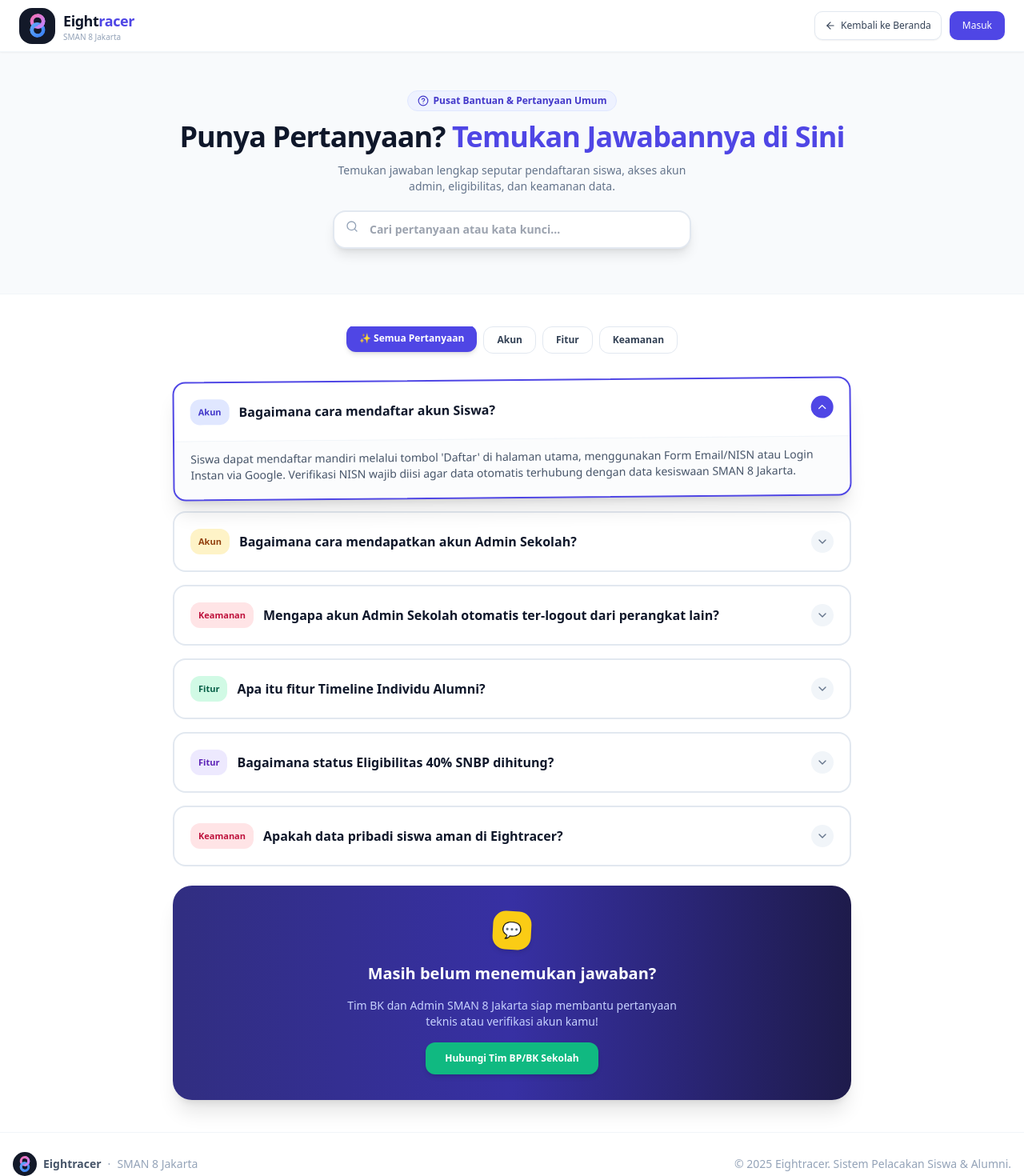
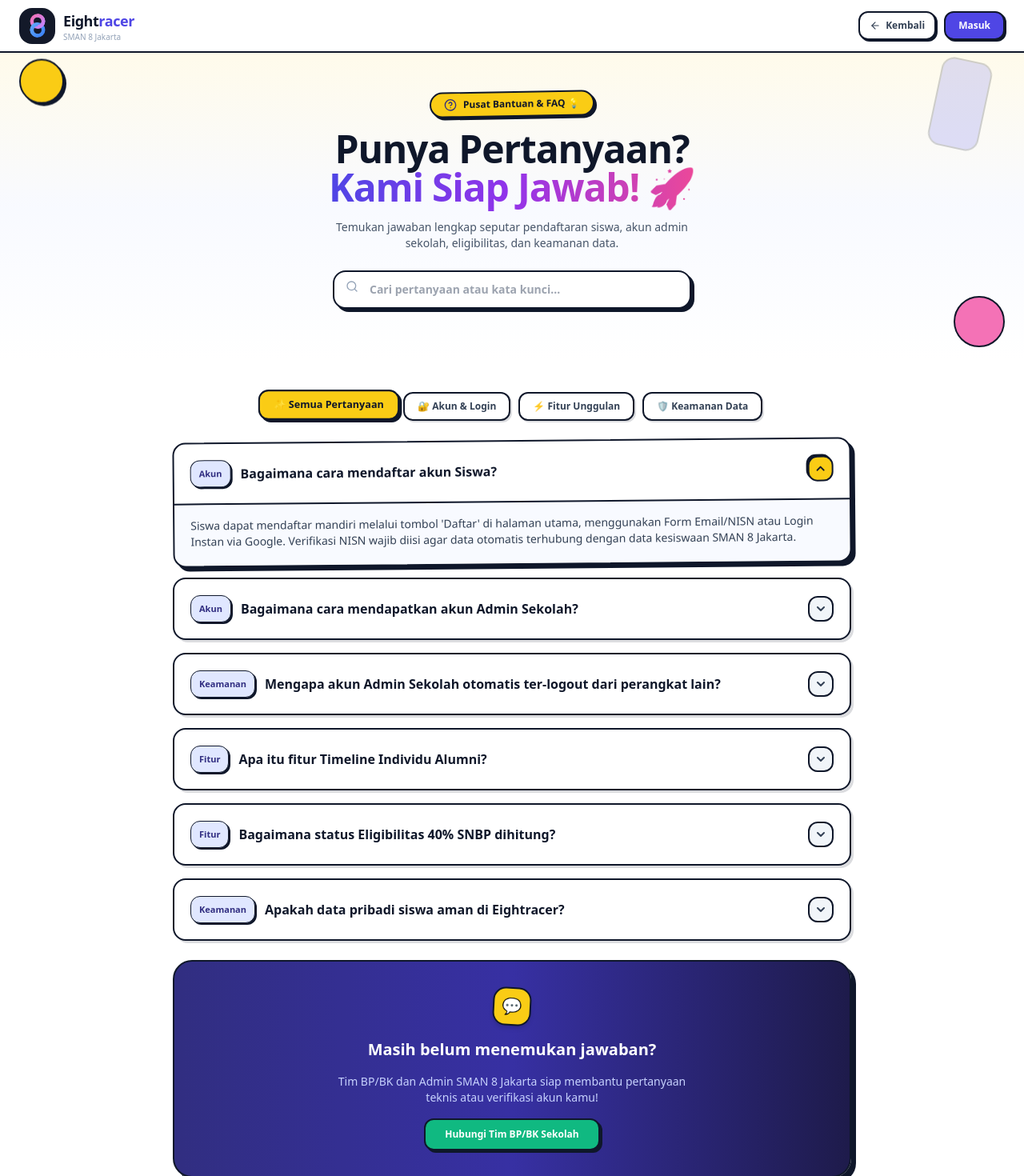
Before and after one commit to ahmadrofiussuud/eightracer, a Next.js app: page /faq in a window 1280 px wide. Shown: the top 1470 px of the page at 80% size. Built offline with nearby package versions, Linux system fonts and the light colour scheme.

Commit message:
style: apply high-energy vibrant neo-brutalist redesign to FAQ with gradient text, bold shadows and fun badges

```diff
--- a/src/app/faq/page.tsx
+++ b/src/app/faq/page.tsx
@@ -11,7 +11,6 @@ interface FAQItem {
   category: "Akun" | "Fitur" | "Keamanan";
   question: string;
   answer: string;
-  badgeBg: string;
 }
 
 const faqData: FAQItem[] = [
@@ -20,42 +19,36 @@ const faqData: FAQItem[] = [
     category: "Akun",
     question: "Bagaimana cara mendaftar akun Siswa?",
     answer: "Siswa dapat mendaftar mandiri melalui tombol 'Daftar' di halaman utama, menggunakan Form Email/NISN atau Login Instan via Google. Verifikasi NISN wajib diisi agar data otomatis terhubung dengan data kesiswaan SMAN 8 Jakarta.",
-    badgeBg: "bg-indigo-100 text-indigo-700",
   },
   {
     id: "2",
     category: "Akun",
     question: "Bagaimana cara mendapatkan akun Admin Sekolah?",
     answer: "Akun Admin Sekolah bersifat tunggal dan disediakan secara khusus oleh pengelola sekolah (tidak melalui pendaftaran mandiri) demi menjaga privasi & keamanan data sensitif seluruh murid.",
-    badgeBg: "bg-amber-100 text-amber-800",
   },
   {
     id: "3",
     category: "Keamanan",
     question: "Mengapa akun Admin Sekolah otomatis ter-logout dari perangkat lain?",
     answer: "Untuk menjaga keamanan data tingkat tinggi, Admin Sekolah menerapkan aturan 'Single Device Login'. Jika akun Admin dibuka di perangkat baru, sesi di perangkat sebelumnya otomatis diakhiri.",
-    badgeBg: "bg-rose-100 text-rose-700",
   },
   {
     id: "4",
     category: "Fitur",
     question: "Apa itu fitur Timeline Individu Alumni?",
     answer: "Timeline Individu adalah fitur unggulan yang menampilkan visualisasi kronologis perjalanan siswa sejak bangku SMA, kelulusan, penerimaan PTN, hingga perkembangan IPK dan status KIP-Kuliah per semester di universitas.",
-    badgeBg: "bg-emerald-100 text-emerald-800",
   },
   {
     id: "5",
     category: "Fitur",
     question: "Bagaimana status Eligibilitas 40% SNBP dihitung?",
     answer: "Eligibilitas dihitung secara otomatis berdasarkan pemeringkatan 40% siswa terbaik (Akreditasi A). Kalkulasi menggabungkan bobot nilai rapor semester 1-5 (75%) dan poin portofolio prestasi lomba (25%).",
-    badgeBg: "bg-violet-100 text-violet-800",
   },
   {
     id: "6",
     category: "Keamanan",
     question: "Apakah data pribadi siswa aman di Eightracer?",
     answer: "Ya, seluruh data dilindungi dengan kontrol akses berbasis peran (RBAC). Data finansial dan kontak pribadi alumni disembunyikan dari publik/siswa lain dan hanya dapat diakses oleh Admin Sekolah.",
-    badgeBg: "bg-rose-100 text-rose-700",
   }
 ];
 
@@ -74,7 +67,7 @@ export default function FAQPage() {
   return (
     <div className="min-h-screen bg-white text-slate-800 flex flex-col overflow-x-hidden">
       {/* Header Navbar */}
-      <header className="sticky top-0 z-30 bg-white border-b border-slate-100 shadow-sm">
+      <header className="sticky top-0 z-30 bg-white border-b-2 border-slate-900 shadow-sm">
         <div className="max-w-7xl mx-auto px-4 sm:px-6 h-16 flex items-center justify-between">
           <Link href="/" className="flex items-center gap-2.5">
             <EightracerLogo size={36} withBackground />
@@ -88,12 +81,12 @@ export default function FAQPage() {
 
           <div className="flex items-center gap-2.5">
             <Link href="/">
-              <Button variant="outline" size="sm" className="text-xs border-slate-200 gap-1.5 h-9">
-                <ArrowLeft className="w-3.5 h-3.5" /> Kembali ke Beranda
+              <Button variant="outline" size="sm" className="text-xs border-2 border-slate-900 font-bold gap-1.5 h-9 rounded-xl shadow-[2px_2px_0px_0px_rgba(15,23,42,1)]">
+                <ArrowLeft className="w-3.5 h-3.5" /> Kembali
               </Button>
             </Link>
             <Link href="/login">
-              <Button size="sm" className="bg-indigo-600 hover:bg-indigo-700 text-white text-xs h-9 px-4">
+              <Button size="sm" className="bg-indigo-600 hover:bg-indigo-700 text-white font-bold text-xs h-9 px-4 rounded-xl border-2 border-slate-900 shadow-[2px_2px_0px_0px_rgba(15,23,42,1)]">
                 Masuk
               </Button>
             </Link>
@@ -102,18 +95,26 @@ export default function FAQPage() {
       </header>
 
       {/* Hero FAQ Section */}
-      <section className="relative bg-slate-50 border-b border-slate-100 pt-12 pb-14 overflow-hidden">
-        <div className="max-w-4xl mx-auto px-4 sm:px-6 text-center relative z-10 space-y-3">
-          <span className="inline-flex items-center gap-1.5 text-xs font-semibold text-indigo-700 bg-indigo-50 border border-indigo-100 rounded-full px-3 py-1">
-            <HelpCircle className="w-3.5 h-3.5" /> Pusat Bantuan & Pertanyaan Umum
+      <section className="relative bg-gradient-to-b from-amber-50 via-indigo-50/40 to-white pt-12 pb-16 overflow-hidden">
+        {/* Playful Floating Shapes */}
+        <div className="absolute top-4 left-6 w-14 h-14 rounded-full bg-yellow-400 border-2 border-slate-900 shadow-[3px_3px_0px_0px_rgba(15,23,42,1)] animate-bounce pointer-events-none" style={{ animationDuration: "3.5s" }} />
+        <div className="absolute top-2 right-12 w-16 h-28 rounded-2xl bg-indigo-500 border-2 border-slate-900 rotate-12 opacity-20 pointer-events-none" />
+        <div className="absolute bottom-4 right-6 w-16 h-16 rounded-full bg-pink-400 border-2 border-slate-900 pointer-events-none" />
+
+        <div className="max-w-4xl mx-auto px-4 sm:px-6 text-center relative z-10 space-y-4">
+          <span className="inline-flex items-center gap-2 text-xs font-black text-slate-900 bg-yellow-400 border-2 border-slate-900 rounded-full px-4 py-1.5 shadow-[3px_3px_0px_0px_rgba(15,23,42,1)] -rotate-1">
+            <HelpCircle className="w-4 h-4 text-indigo-900" /> Pusat Bantuan & FAQ 💡
           </span>
 
-          <h1 className="text-3xl sm:text-4xl font-extrabold text-slate-900 tracking-tight leading-tight">
-            Punya Pertanyaan? <span className="text-indigo-600">Temukan Jawabannya di Sini</span>
+          <h1 className="text-3xl sm:text-5xl font-black text-slate-900 tracking-tight leading-tight">
+            Punya Pertanyaan? <br />
+            <span className="bg-gradient-to-r from-indigo-600 via-purple-600 to-pink-500 bg-clip-text text-transparent font-black">
+              Kami Siap Jawab! 🚀
+            </span>
           </h1>
 
-          <p className="text-xs sm:text-sm text-slate-500 max-w-md mx-auto leading-relaxed">
-            Temukan jawaban lengkap seputar pendaftaran siswa, akses akun admin, eligibilitas, dan keamanan data.
+          <p className="text-xs sm:text-sm font-medium text-slate-600 max-w-md mx-auto">
+            Temukan jawaban lengkap seputar pendaftaran siswa, akun admin sekolah, eligibilitas, dan keamanan data.
           </p>
 
           {/* Search Bar */}
@@ -124,7 +125,7 @@ export default function FAQPage() {
               value={searchQuery}
               onChange={(e) => setSearchQuery(e.target.value)}
               placeholder="Cari pertanyaan atau kata kunci..."
-              className="w-full pl-11 pr-4 py-3 text-xs sm:text-sm font-semibold bg-white border-2 border-slate-200 rounded-2xl shadow-lg focus:outline-none focus:border-indigo-600"
+              className="w-full pl-11 pr-4 py-3 text-xs sm:text-sm font-bold bg-white border-2 border-slate-900 rounded-2xl shadow-[4px_4px_0px_0px_rgba(15,23,42,1)] focus:outline-none focus:ring-2 focus:ring-indigo-500"
             />
           </div>
         </div>
@@ -132,19 +133,24 @@ export default function FAQPage() {
 
       {/* Main Accordion Content */}
       <main className="flex-1 max-w-4xl w-full mx-auto px-4 sm:px-6 py-10 space-y-6">
-        {/* Category Pills */}
-        <div className="flex justify-center gap-2 overflow-x-auto pb-2">
-          {["ALL", "Akun", "Fitur", "Keamanan"].map((cat) => (
+        {/* Category Filter Pills */}
+        <div className="flex flex-wrap justify-center gap-2.5">
+          {[
+            { id: "ALL", label: "✨ Semua Pertanyaan" },
+            { id: "Akun", label: "🔐 Akun & Login" },
+            { id: "Fitur", label: "⚡ Fitur Unggulan" },
+            { id: "Keamanan", label: "🛡️ Keamanan Data" },
+          ].map((c) => (
             <button
-              key={cat}
-              onClick={() => setSelectedCategory(cat)}
-              className={`px-4 py-2 rounded-xl text-xs font-black transition-all ${
-                selectedCategory === cat
-                  ? "bg-indigo-600 text-white shadow-md -translate-y-0.5"
-                  : "bg-white text-slate-700 hover:bg-slate-100 border border-slate-200"
+              key={c.id}
+              onClick={() => setSelectedCategory(c.id)}
+              className={`px-4 py-2 rounded-xl text-xs font-black border-2 border-slate-900 transition-all duration-150 cursor-pointer ${
+                selectedCategory === c.id
+                  ? "bg-yellow-400 text-slate-900 shadow-[3px_3px_0px_0px_rgba(15,23,42,1)] -translate-y-0.5 scale-105"
+                  : "bg-white text-slate-700 hover:bg-slate-100 shadow-[2px_2px_0px_0px_rgba(15,23,42,0.15)]"
               }`}
             >
-              {cat === "ALL" ? "✨ Semua Pertanyaan" : cat}
+              {c.label}
             </button>
           ))}
         </div>
@@ -152,7 +158,7 @@ export default function FAQPage() {
         {/* Accordion Cards */}
         <div className="space-y-4">
           {filteredFaqs.length === 0 ? (
-            <div className="p-12 text-center text-slate-400 text-xs font-semibold bg-slate-50 rounded-2xl border border-slate-200">
+            <div className="p-12 text-center text-slate-500 text-xs font-bold bg-slate-50 rounded-2xl border-2 border-slate-900 shadow-[3px_3px_0px_0px_rgba(15,23,42,1)]">
               Tidak ada pertanyaan yang cocok dengan pencarian Anda.
             </div>
           ) : (
@@ -161,29 +167,29 @@ export default function FAQPage() {
               return (
                 <div
                   key={faq.id}
-                  className={`rounded-2xl border-2 transition-all duration-200 overflow-hidden ${
+                  className={`rounded-2xl border-2 border-slate-900 transition-all duration-200 overflow-hidden ${
                     isOpen
-                      ? "border-indigo-600 bg-white shadow-xl rotate-[-0.5deg]"
-                      : "border-slate-200 bg-white hover:border-indigo-300 shadow-xs"
+                      ? "bg-white shadow-[5px_5px_0px_0px_rgba(15,23,42,1)] rotate-[-0.5deg]"
+                      : "bg-white hover:bg-slate-50/80 shadow-[3px_3px_0px_0px_rgba(15,23,42,0.15)] hover:shadow-[4px_4px_0px_0px_rgba(15,23,42,1)]"
                   }`}
                 >
                   <button
                     onClick={() => setOpenId(isOpen ? null : faq.id)}
-                    className="w-full p-5 text-left flex items-center justify-between gap-4 font-bold text-slate-900 text-sm sm:text-base cursor-pointer"
+                    className="w-full p-5 text-left flex items-center justify-between gap-4 font-black text-slate-900 text-sm sm:text-base cursor-pointer"
                   >
                     <div className="flex items-center gap-3">
-                      <span className={`px-2.5 py-1 text-[11px] font-black rounded-lg ${faq.badgeBg}`}>
+                      <span className="px-2.5 py-1 text-[11px] font-black rounded-lg border border-slate-900 bg-indigo-100 text-indigo-900 shadow-[2px_2px_0px_0px_rgba(15,23,42,1)]">
                         {faq.category}
                       </span>
                       <span>{faq.question}</span>
                     </div>
-                    <div className={`w-7 h-7 rounded-full flex items-center justify-center transition-transform ${isOpen ? "bg-indigo-600 text-white rotate-180" : "bg-slate-100 text-slate-500"}`}>
-                      <ChevronDown className="w-4 h-4" />
+                    <div className={`w-8 h-8 rounded-xl border-2 border-slate-900 flex items-center justify-center font-black transition-transform ${isOpen ? "bg-yellow-400 text-slate-900 rotate-180 shadow-[2px_2px_0px_0px_rgba(15,23,42,1)]" : "bg-slate-100 text-slate-700"}`}>
+                      <ChevronDown className="w-4 h-4 stroke-[3]" />
                     </div>
                   </button>
 
                   {isOpen && (
-                    <div className="px-5 pb-5 text-xs sm:text-sm text-slate-600 leading-relaxed border-t border-slate-100 bg-slate-50/50 pt-3">
+                    <div className="px-5 pb-5 text-xs sm:text-sm text-slate-700 font-medium leading-relaxed border-t-2 border-slate-900 bg-indigo-50/40 pt-4">
                       {faq.answer}
                     </div>
                   )}
@@ -194,26 +200,26 @@ export default function FAQPage() {
         </div>
 
         {/* Fun Contact Banner */}
-        <div className="p-8 bg-gradient-to-r from-indigo-900 via-indigo-800 to-indigo-950 text-white text-center space-y-4 rounded-3xl shadow-xl relative overflow-hidden">
-          <div className="w-12 h-12 rounded-2xl bg-yellow-400 text-slate-900 flex items-center justify-center mx-auto font-black text-xl shadow-md rotate-3">
+        <div className="p-8 bg-gradient-to-r from-indigo-900 via-indigo-800 to-indigo-950 text-white text-center space-y-4 rounded-3xl border-2 border-slate-900 shadow-[6px_6px_0px_0px_rgba(15,23,42,1)] relative overflow-hidden">
+          <div className="w-12 h-12 rounded-2xl bg-yellow-400 text-slate-900 flex items-center justify-center mx-auto font-black text-xl shadow-md rotate-3 border-2 border-slate-900">
             💬
           </div>
           <h3 className="font-black text-xl">Masih belum menemukan jawaban?</h3>
           <p className="text-xs sm:text-sm text-indigo-200 max-w-md mx-auto">
-            Tim BK dan Admin SMAN 8 Jakarta siap membantu pertanyaan teknis atau verifikasi akun kamu!
+            Tim BP/BK dan Admin SMAN 8 Jakarta siap membantu pertanyaan teknis atau verifikasi akun kamu!
           </p>
-          <Button className="bg-emerald-500 hover:bg-emerald-600 text-white font-black text-xs h-10 px-6 rounded-xl shadow-md gap-2">
+          <Button className="bg-emerald-500 hover:bg-emerald-600 text-white font-black text-xs h-10 px-6 rounded-xl border-2 border-slate-900 shadow-[3px_3px_0px_0px_rgba(15,23,42,1)] gap-2">
             Hubungi Tim BP/BK Sekolah
           </Button>
         </div>
       </main>
 
       {/* Footer */}
-      <footer className="border-t border-slate-100 bg-white py-6">
-        <div className="max-w-7xl mx-auto px-4 flex flex-col sm:flex-row items-center justify-between gap-3 text-sm text-slate-400">
+      <footer className="border-t-2 border-slate-900 bg-white py-6">
+        <div className="max-w-7xl mx-auto px-4 flex flex-col sm:flex-row items-center justify-between gap-3 text-sm text-slate-500 font-semibold">
           <div className="flex items-center gap-2">
             <EightracerLogo size={24} withBackground />
-            <span className="font-semibold text-slate-600">Eightracer</span>
+            <span className="font-bold text-slate-800">Eightracer</span>
             <span>·</span>
             <span>SMAN 8 Jakarta</span>
           </div>
--- a/src/app/page.tsx
+++ b/src/app/page.tsx
@@ -325,36 +325,47 @@ export default function LandingPage() {
         </div>
       </section>
 
-      {/* ── FUN FAQ SECTION ── */}
-      <section id="faq" className="py-20 bg-amber-50/60 relative overflow-hidden">
-        {/* Decorative elements */}
-        <div className="absolute top-4 left-6 w-12 h-12 rounded-full bg-yellow-400 opacity-60 animate-bounce pointer-events-none" style={{ animationDuration: '4s' }} />
-        <div className="absolute bottom-6 right-8 w-24 h-24 rounded-2xl bg-indigo-600 rotate-12 opacity-10 pointer-events-none" />
+      {/* ── FUN & VIBRANT FAQ SECTION ── */}
+      <section id="faq" className="py-20 bg-gradient-to-b from-amber-50/80 via-indigo-50/30 to-white relative overflow-hidden">
+        {/* Playful Floating Shapes */}
+        <div className="absolute top-8 left-6 w-14 h-14 rounded-full bg-yellow-400 border-2 border-slate-900 shadow-[3px_3px_0px_0px_rgba(15,23,42,1)] animate-bounce pointer-events-none" style={{ animationDuration: '3.5s' }} />
+        <div className="absolute bottom-10 right-8 w-20 h-20 rounded-2xl bg-indigo-500 border-2 border-slate-900 rotate-12 shadow-[4px_4px_0px_0px_rgba(15,23,42,1)] opacity-20 pointer-events-none" />
+        <div className="absolute top-1/3 right-4 w-8 h-8 rounded-full bg-pink-400 border-2 border-slate-900 pointer-events-none" />
 
         <div className="max-w-4xl mx-auto px-4 sm:px-6 relative z-10">
           <div className="text-center mb-10">
-            <span className="inline-flex items-center gap-1.5 text-xs font-semibold text-indigo-700 bg-indigo-50 border border-indigo-100 rounded-full px-3 py-1 mb-3">
-              <HelpCircle className="w-3.5 h-3.5" /> Pertanyaan Umum (FAQ)
+            <span className="inline-flex items-center gap-2 text-xs font-black text-slate-900 bg-yellow-400 border-2 border-slate-900 rounded-full px-4 py-1.5 mb-4 shadow-[3px_3px_0px_0px_rgba(15,23,42,1)] -rotate-1">
+              <HelpCircle className="w-4 h-4 text-indigo-900" /> FAQ & Pusat Bantuan 💡
             </span>
-            <h2 className="text-2xl sm:text-3xl font-bold text-slate-900 tracking-tight">
-              Punya Pertanyaan? <span className="text-indigo-600">Temukan Jawabannya di Sini</span>
+            <h2 className="text-3xl sm:text-4xl font-black text-slate-900 tracking-tight">
+              Ada Pertanyaan? <br />
+              <span className="bg-gradient-to-r from-indigo-600 via-purple-600 to-pink-500 bg-clip-text text-transparent font-black">
+                Kami Siap Jawab! 🚀
+              </span>
             </h2>
-            <p className="text-xs sm:text-sm text-slate-500 mt-1.5">Pertanyaan paling sering ditanyakan seputar pendaftaran, akun admin, dan fitur Eightracer.</p>
+            <p className="text-xs sm:text-sm font-medium text-slate-600 mt-2 max-w-md mx-auto">
+              Jawaban ringkas dan jelas untuk semua pertanyaan tentang pendaftaran, akun admin, dan fitur Eightracer.
+            </p>
           </div>
 
           {/* Category Filter Pills */}
-          <div className="flex justify-center gap-2 mb-8">
-            {["ALL", "Akun", "Fitur", "Keamanan"].map((c) => (
+          <div className="flex flex-wrap justify-center gap-2.5 mb-8">
+            {[
+              { id: "ALL", label: "✨ Semua Pertanyaan" },
+              { id: "Akun", label: "🔐 Akun & Login" },
+              { id: "Fitur", label: "⚡ Fitur Unggulan" },
+              { id: "Keamanan", label: "🛡️ Keamanan Data" },
+            ].map((c) => (
               <button
-                key={c}
-                onClick={() => setFaqFilter(c)}
-                className={`px-4 py-2 rounded-xl text-xs font-black transition-all ${
-                  faqFilter === c
-                    ? "bg-indigo-600 text-white shadow-md -translate-y-0.5"
-                    : "bg-white text-slate-700 hover:bg-slate-100 border border-slate-200"
+                key={c.id}
+                onClick={() => setFaqFilter(c.id)}
+                className={`px-4 py-2 rounded-xl text-xs font-black border-2 border-slate-900 transition-all duration-150 cursor-pointer ${
+                  faqFilter === c.id
+                    ? "bg-yellow-400 text-slate-900 shadow-[3px_3px_0px_0px_rgba(15,23,42,1)] -translate-y-0.5 scale-105"
+                    : "bg-white text-slate-700 hover:bg-slate-100 shadow-[2px_2px_0px_0px_rgba(15,23,42,0.15)]"
                 }`}
               >
-                {c === "ALL" ? "✨ Semua Pertanyaan" : c}
+                {c.label}
               </button>
             ))}
           </div>
@@ -366,29 +377,29 @@ export default function LandingPage() {
               return (
                 <div
                   key={idx}
-                  className={`rounded-2xl border-2 transition-all duration-200 overflow-hidden ${
+                  className={`rounded-2xl border-2 border-slate-900 transition-all duration-200 overflow-hidden ${
                     isOpen
-                      ? "border-indigo-600 bg-white shadow-lg rotate-[-0.5deg]"
-                      : "border-slate-200 bg-white hover:border-indigo-300 shadow-xs"
+                      ? "bg-white shadow-[5px_5px_0px_0px_rgba(15,23,42,1)] rotate-[-0.5deg]"
+                      : "bg-white hover:bg-slate-50/80 shadow-[3px_3px_0px_0px_rgba(15,23,42,0.15)] hover:shadow-[4px_4px_0px_0px_rgba(15,23,42,1)]"
                   }`}
                 >
                   <button
                     onClick={() => setOpenFaq(isOpen ? null : idx)}
-                    className="w-full p-5 text-left flex items-center justify-between gap-4 font-bold text-slate-900 text-sm sm:text-base cursor-pointer"
+                    className="w-full p-5 text-left flex items-center justify-between gap-4 font-black text-slate-900 text-sm sm:text-base cursor-pointer"
                   >
                     <div className="flex items-center gap-3">
-                      <span className={`px-2.5 py-1 text-[11px] font-black rounded-lg ${faq.badgeBg}`}>
+                      <span className="px-2.5 py-1 text-[11px] font-black rounded-lg border border-slate-900 bg-indigo-100 text-indigo-900 shadow-[2px_2px_0px_0px_rgba(15,23,42,1)]">
                         {faq.cat}
                       </span>
                       <span>{faq.q}</span>
                     </div>
-                    <div className={`w-7 h-7 rounded-full flex items-center justify-center transition-transform ${isOpen ? "bg-indigo-600 text-white rotate-180" : "bg-slate-100 text-slate-500"}`}>
-                      <ChevronDown className="w-4 h-4" />
+                    <div className={`w-8 h-8 rounded-xl border-2 border-slate-900 flex items-center justify-center font-black transition-transform ${isOpen ? "bg-yellow-400 text-slate-900 rotate-180 shadow-[2px_2px_0px_0px_rgba(15,23,42,1)]" : "bg-slate-100 text-slate-700"}`}>
+                      <ChevronDown className="w-4 h-4 stroke-[3]" />
                     </div>
                   </button>
 
                   {isOpen && (
-                    <div className="px-5 pb-5 text-xs sm:text-sm text-slate-600 leading-relaxed border-t border-slate-100 bg-slate-50/50 pt-3">
+                    <div className="px-5 pb-5 text-xs sm:text-sm text-slate-700 font-medium leading-relaxed border-t-2 border-slate-900 bg-indigo-50/40 pt-4">
                       {faq.a}
                     </div>
                   )}
```
